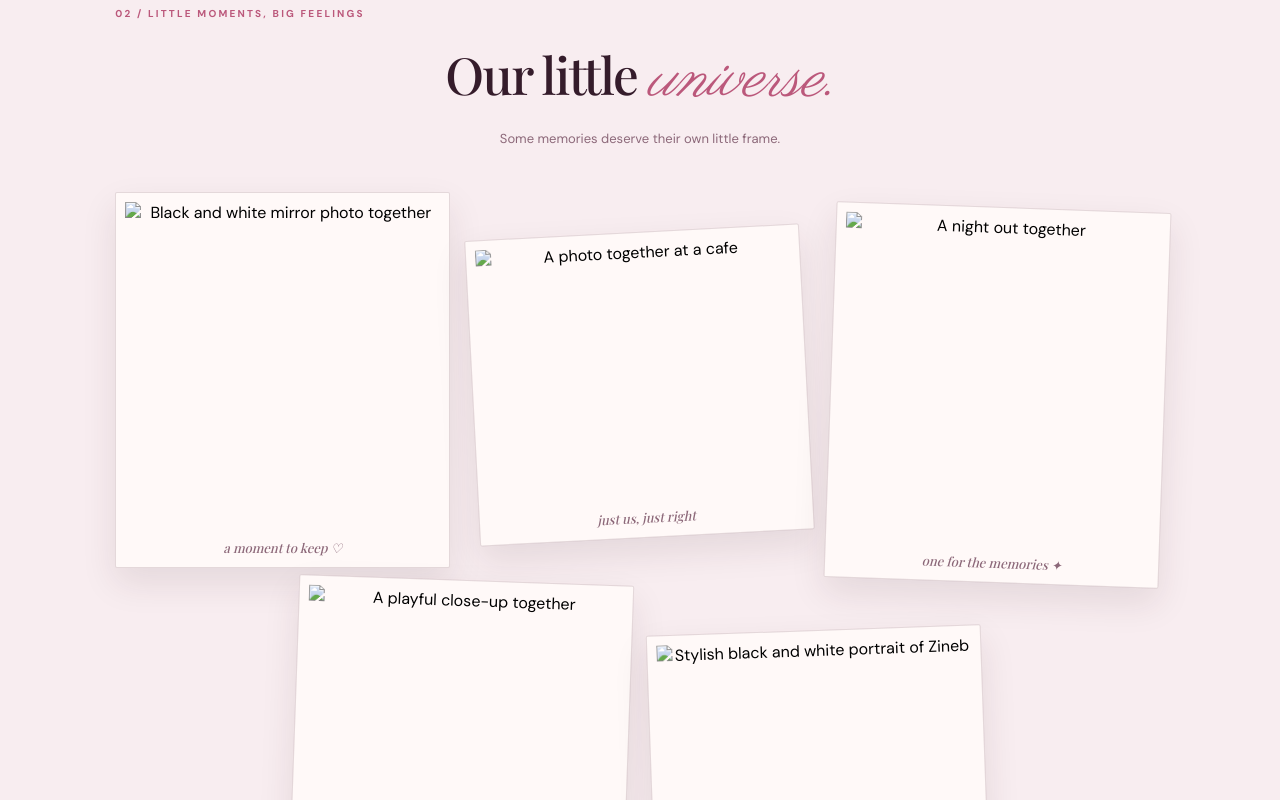
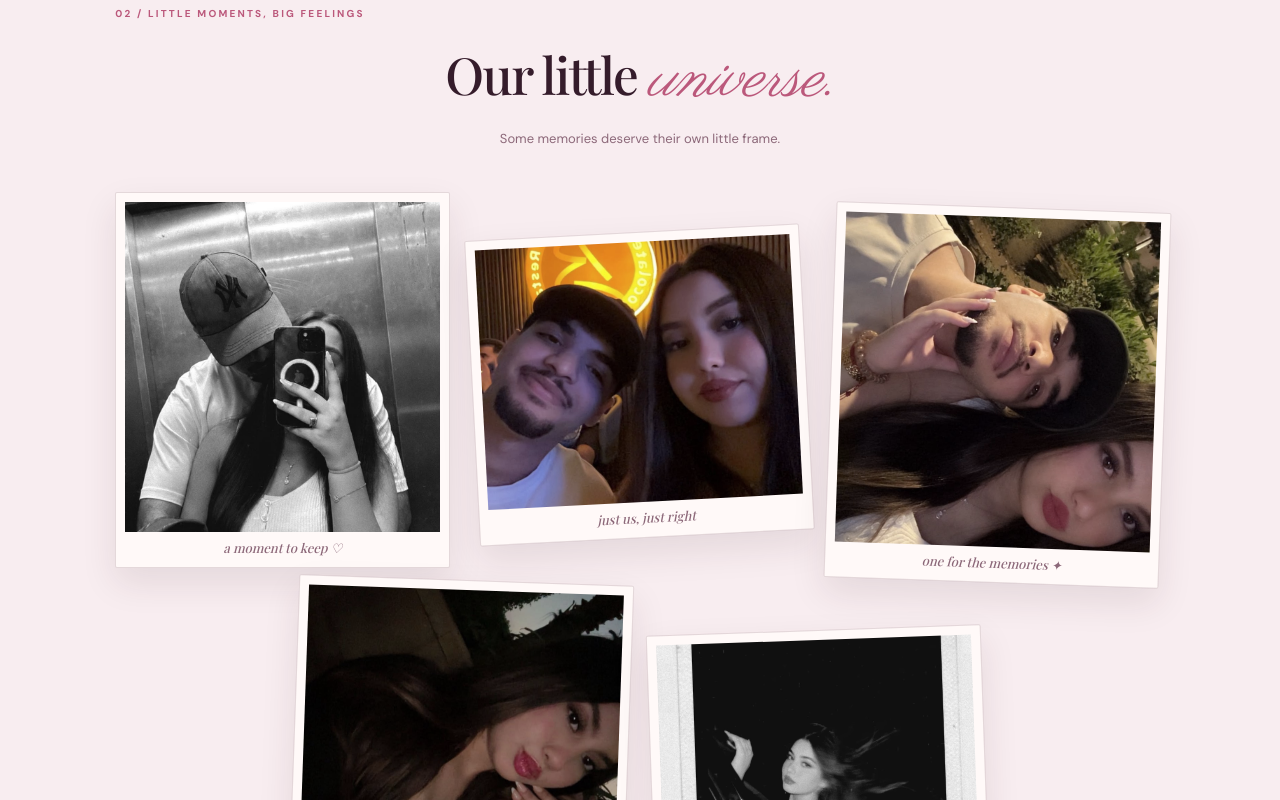
Before and after one commit to wagrieagle/zineb-birthday, a plain HTML site: page index.html in a window 1280 px wide. Shown: the part 2000-2800 px from the top of the page. Drawn offline with nearby package versions, Linux system fonts and the light colour scheme; a web font is replaced by a local one.

Commit message:
Update image source paths in index.html

```diff
--- a/index.html
+++ b/index.html
@@ -35,7 +35,7 @@
       </div>
       <div class="hero-photo-wrap">
         <div class="orbit orbit-one"></div><div class="orbit orbit-two"></div>
-        <div class="hero-photo"><img src="images/zineb-portrait.jpeg" alt="Zineb smiling in a mirror selfie"></div>
+<div class="hero-photo"><img src="zineb-portrait.jpeg" alt="Zineb smiling in a mirror selfie"></div>
         <div class="photo-label label-top">the birthday girl <span>✦</span></div>
         <div class="photo-label label-bottom">one of a kind ♡</div>
         <span class="floating-star star-a">✧</span><span class="floating-star star-b">✦</span>
@@ -66,19 +66,19 @@
       </div>
       <div class="gallery">
         <button class="memory memory-tall" data-full="images/together-bw.jpeg" aria-label="View black and white memory">
-          <img src="images/together-bw.jpeg" alt="Black and white mirror photo together"><span class="memory-caption">a moment to keep ♡</span>
+<img src="together-bw.jpeg" alt="Black and white mirror photo together"><span class="memory-caption">a moment to keep ♡</span>
         </button>
         <button class="memory memory-tilt" data-full="images/together-cafe.jpeg" aria-label="View cafe memory">
-          <img src="images/together-cafe.jpeg" alt="A photo together at a cafe"><span class="memory-caption">just us, just right</span>
+        <img src="together-cafe.jpeg" alt="A photo together at a cafe"><span class="memory-caption">just us, just right</span>
         </button>
         <button class="memory memory-tall memory-offset" data-full="images/together-night.jpeg" aria-label="View night memory">
-          <img src="images/together-night.jpeg" alt="A night out together"><span class="memory-caption">one for the memories ✦</span>
+<img src="together-night.jpeg" alt="A night out together"><span class="memory-caption">one for the memories ✦</span>
         </button>
         <button class="memory memory-small" data-full="images/together-cute.jpeg" aria-label="View cute memory">
-          <img src="images/together-cute.jpeg" alt="A playful close-up together"><span class="memory-caption">my favourite kind of chaos</span>
+<img src="together-cute.jpeg" alt="A playful close-up together"><span class="memory-caption">my favourite kind of chaos</span>
         </button>
         <button class="memory memory-wide" data-full="images/zineb-polaroid.jpeg" aria-label="View Zineb portrait">
-          <img src="images/zineb-polaroid.jpeg" alt="Stylish black and white portrait of Zineb"><span class="memory-caption">the main character, always</span>
+<img src="zineb-polaroid.jpeg" alt="Stylish black and white portrait of Zineb"><span class="memory-caption">the main character, always</span>
         </button>
       </div>
       <p class="gallery-hint">tap a photo to see it a little closer</p>
```
